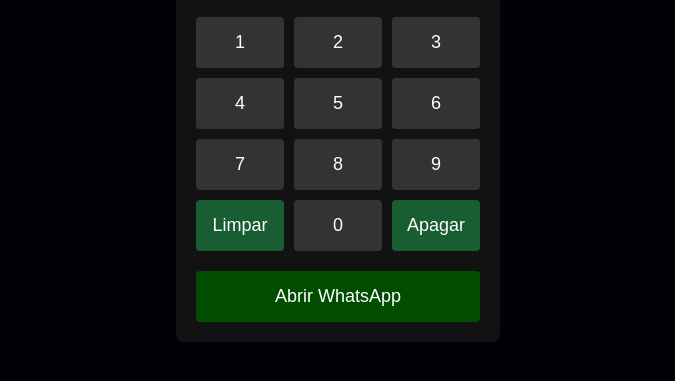
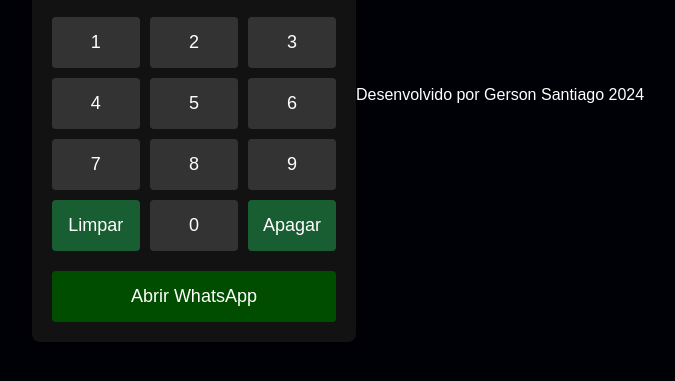
Before and after one commit to Gerson-Santiago/Wame, a plain HTML site: page index.html in a window 1280 px wide. Shown: the part 305-686 px from the top of the page, without its empty margins (302-977 px from the left). Drawn offline with Linux system fonts and the light colour scheme.

Commit message:
index.html

```diff
--- a/index.html
+++ b/index.html
@@ -28,6 +28,10 @@
     <button class="open-btn" onclick="abrirWhatsApp()">Abrir WhatsApp</button>
 </div>
 
+<footer>
+    Desenvolvido por Gerson Santiago 2024
+</footer>
+
 <script src="script.js"></script> <!-- Referência ao arquivo JavaScript -->
 </body>
 </html>
```
